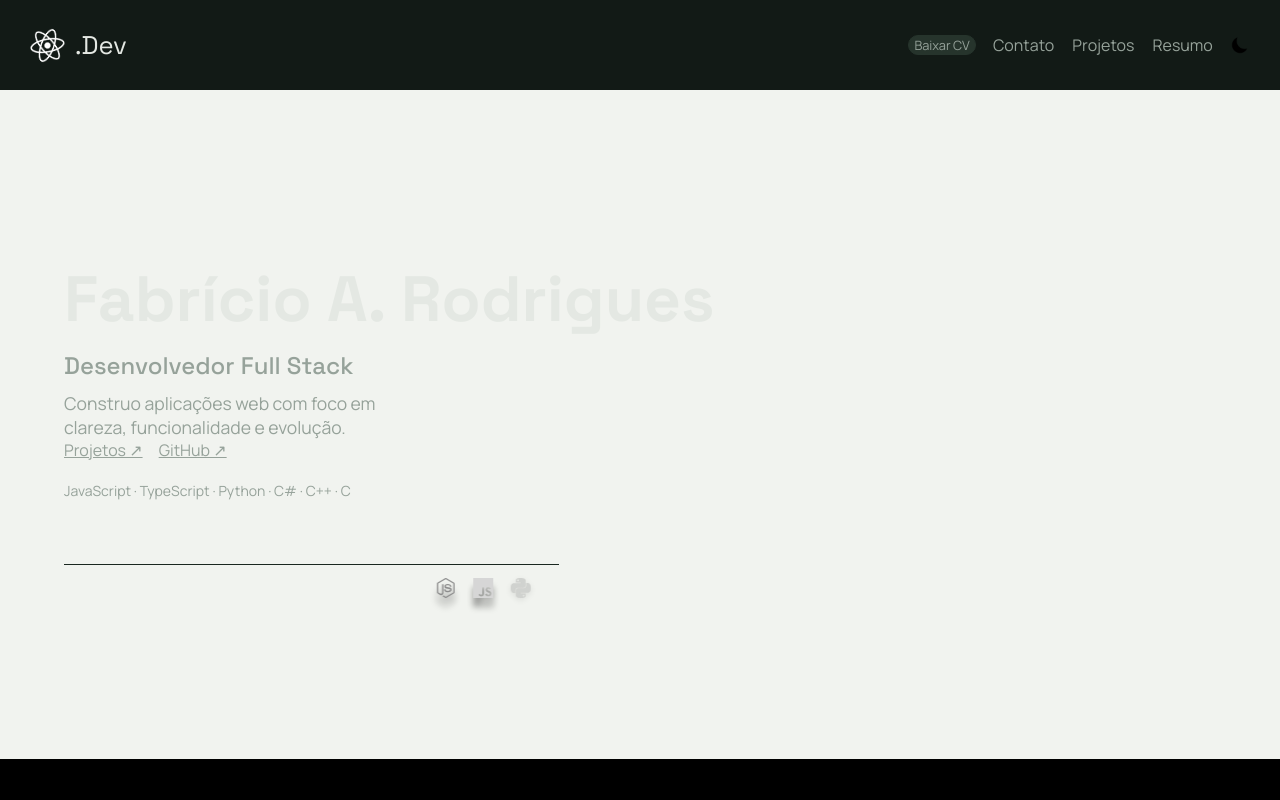
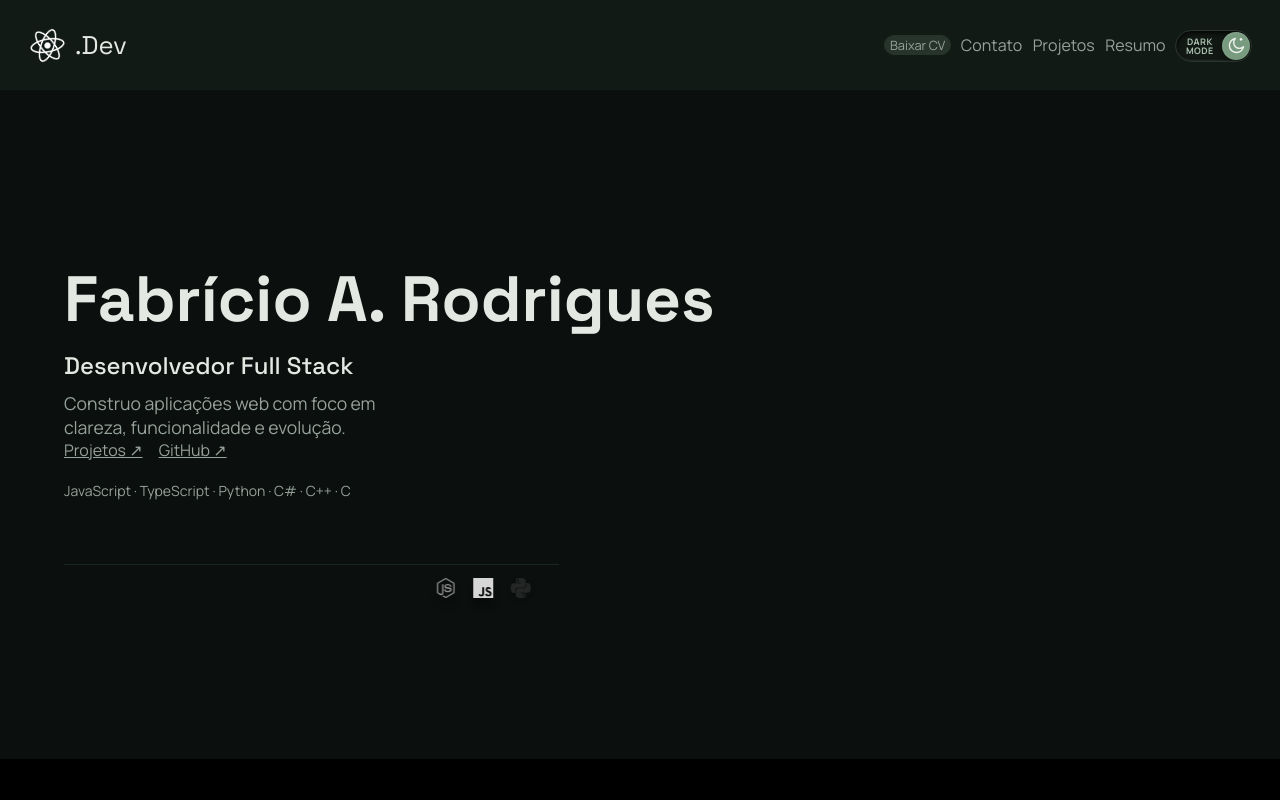
Before and after one commit to FabricioAnastacio/my_portfolio, a React (Create React App) app in the folder frontend/: page /home in a window 1280 px wide. Shown: the top 800 px of the page. Built offline with nearby package versions, Linux system fonts and the light colour scheme.

Commit message:
Cria o botão de thema

```diff
--- /dev/null
+++ b/frontend/src/assets/style/ButtonTheme.css
@@ -0,0 +1,136 @@
+.theme-toggle {
+  border: 0;
+  padding: 0;
+  background-color: transparent;
+  cursor: pointer;
+  font-family: 'Manrope', sans-serif;
+  color: aliceblue;
+  width: 75px;
+  height: 30px;
+  transition: transform .2s ease;
+}
+
+.theme-toggle:active {
+  transform: scale(.98);
+}
+
+.theme-toggle__track {
+  position: relative;
+  display: flex;
+  align-items: center;
+  width: 100%;
+  height: 100%;
+  border-radius: 999px;
+  overflow: hidden;
+  transition:
+    background-color 0.4s ease,
+    box-shadow 0.4s ease,
+    border-color 0.4s ease;
+  border: 1px solid transparent;
+}
+
+/** Label **/
+
+.theme-toggle__label {
+  position: absolute;
+  display: flex;
+  flex-direction: column;
+  font-size: 9px;
+  font-weight: 700;
+  line-height: 1;
+  letter-spacing: .05em;
+  transition:
+    color 0.4s ease,
+    transform 0.4s ease;
+}
+
+.theme-toggle__label span {
+  display: block;
+}
+
+/** Knob **/
+
+.theme-toggle__knob {
+  position: absolute;
+  width: 28px;
+  height: 28px;
+  display: flex;
+  align-items: center;
+  justify-content: center;
+  border-radius: 50%;
+  transition:
+    left .45s cubic-bezier(0.4, 0, 0.2, 1),
+    right .45s cubic-bezier(0.4, 0, 0.2, 1),
+    background-color .4s ease,
+    box-shadow .4s ease,
+    color .4s ease;
+}
+
+.theme-icon {
+  width: 20px;
+  fill: none;
+  stroke: currentColor;
+  stroke-width: 1.7;
+  stroke-linecap: round;
+  stroke-linejoin: round;
+  transition:
+    transform .45s ease
+    color .4s ease;
+}
+
+/** Dark mode **/
+
+.theme-toggle.dark .theme-toggle__track {
+  background-color: #121814;
+  border-color: #29352e;
+  box-shadow:
+    inset 0 2px 5px rgba(0, 0, 0, 0.788),
+    inset 0 -1px 2px rgba(168, 192, 173, 0.164);
+}
+
+.theme-toggle.dark .theme-toggle__label {
+  left: 10px;
+  color: #a8c0ad;
+  transform: translateX(0);
+}
+
+.theme-toggle.dark .theme-toggle__knob {
+  right: 1px;
+  background-color: #789b80;
+  color: #eef3ee;
+  box-shadow:
+    0 3px 8px rgba(0, 0, 0, .45),
+    inset 0 1px 2px rgba(255, 255, 255, .15);;
+}
+
+/** Light mode **/
+
+.theme-toggle.light .theme-toggle__track {
+  background-color: #d4d8d5;
+  border-color: #cbd4ce;
+  box-shadow:
+    inset 0 2px 5px rgba(0, 0, 0, 0.185),
+    inset 0 -1px 2px rgba(255, 255, 255, .8);
+}
+
+.theme-toggle.light .theme-toggle__label {
+  right: 10px;
+  color: #647269;
+  transform: translateX(0);
+}
+
+.theme-toggle.light .theme-toggle__knob {
+  left: 1px;
+  background-color: #f4f6f3;
+  color: #789b80;
+  box-shadow:
+    0 3px 8px rgba(0, 0, 0, 0.24),
+    inset 0 1px 2px rgba(255, 255, 255, 0.856);
+}
+
+/** Focus **/
+
+.theme-toggle:focus-visible {
+  outline: 2px solid #a8c0ad;
+  outline-offset: 4px;
+}
--- /dev/null
+++ b/frontend/src/components/common/ButtonTheme.jsx
@@ -0,0 +1,82 @@
+import { useContext, useState } from 'react';
+import AppContext from '../../contexts/AppContext';
+import '../../assets/style/ButtonTheme.css';
+
+function ButtonThame() {
+  const { modeThame, setThame } = useContext(AppContext);
+  const [isDark, setDark] = useState(true);
+
+  const toggleTheme = () => {
+    setThame(modeThame === 1 ? 0 : 1);
+    setDark(!isDark);
+  };
+
+  const sunIcon = () => {
+    return (
+      <svg
+        viewBox="0 0 24 24"
+        aria-hidden="true"
+        className="theme-icon"
+      >
+        <circle cx="12" cy="12" r="4" />
+        <path d="M12 2v2" />
+        <path d="M12 20v2" />
+        <path d="m4.93 4.93 1.41 1.41" />
+        <path d="m17.66 17.66 1.41 1.41" />
+        <path d="M2 12h2" />
+        <path d="M20 12h2" />
+        <path d="m4.93 19.07 1.41-1.41" />
+        <path d="m17.66 6.34 1.41-1.41" />
+      </svg>
+    );
+  };
+
+  const moonIcon = () => {
+    return (
+      <svg
+        viewBox="0 0 24 24"
+        aria-hidden="true"
+        className="theme-icon"
+      >
+        <path d="M21 12.8A8.5 8.5 0 1 1 11.2 3 6.6 6.6 0 0 0 21 12.8Z" />
+        <path d="M18 3v2" />
+        <path d="M17 4h2" />
+      </svg>
+    );
+  };
+
+  return (
+    <button
+      type="button"
+      className={ `theme-toggle ${isDark ? 'dark' : 'light'}` }
+      onClick={ toggleTheme }
+      aria-label={ isDark ? 'Ativar tema claro' : 'Ativar tema escuro' }
+      aria-pressed={ isDark }
+    >
+      <span className="theme-toggle__track">
+        <span className="theme-toggle__label">
+          {isDark ? (
+            <>
+              <span>DARK</span>
+              <span>MODE</span>
+            </>
+          ) : (
+            <>
+              <span>LIGHT</span>
+              <span>MODE</span>
+            </>
+          )}
+        </span>
+        <span className="theme-toggle__knob">
+          {isDark ? (
+            moonIcon()
+          ) : (
+            sunIcon()
+          )}
+        </span>
+      </span>
+    </button>
+  );
+}
+
+export default ButtonThame;
--- a/frontend/src/components/desktop/ComponentHeader.jsx
+++ b/frontend/src/components/desktop/ComponentHeader.jsx
@@ -3,14 +3,10 @@ import arrayImgs from '../../assets/imgs/importImgs';
 import '../../layouts/desktop/Header.css';
 import AppContext from '../../contexts/AppContext';
 import ButtonCV from '../common/ButtonCV';
+import ButtonThame from '../common/ButtonTheme';
 
 function Header() {
-  const { setThame, modeThame } = useContext(AppContext);
-
-  const handleClick = () => {
-    if (modeThame === 1) setThame(0);
-    else setThame(1);
-  };
+  const { modeThame } = useContext(AppContext);
 
   const logo = arrayImgs[arrayImgs.length - 1];
 
@@ -31,11 +27,7 @@ function Header() {
         <a className="Links-Header" href="#Contact-footer">Contato</a>
         <a className="Links-Header" href="#Projects">Projetos</a>
         <a className="Links-Header" href="#Page-thow">Resumo</a>
-        <button
-          className={ `Button-${modeThame}` }
-          onClick={ handleClick }
-          aria-label="Thame"
-        />
+        <ButtonThame />
       </nav>
     </header>
   );
--- a/frontend/src/contexts/AppProvider.jsx
+++ b/frontend/src/contexts/AppProvider.jsx
@@ -4,7 +4,7 @@ import AppContext from './AppContext';
 
 function AppProvider({ children }) {
   const [inputName, setNAME] = useState('Fabrício Rodrigues');
-  const [modeThame, setThame] = useState(1);
+  const [modeThame, setThame] = useState(0);
   const [data, setData] = useState({});
 
   const values = useMemo(() => ({
--- a/frontend/src/layouts/desktop/Header.css
+++ b/frontend/src/layouts/desktop/Header.css
@@ -28,7 +28,7 @@ header {
 }
 
 .Nav-superior {
-  width: 28%;
+  width: 30%;
   display: flex;
   justify-content: space-between;
   align-items: center;
```
Also changed, not shown: 1 other file (tests, documents, lock files or other folders).
